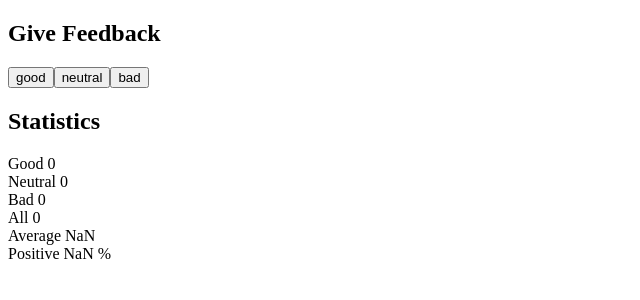
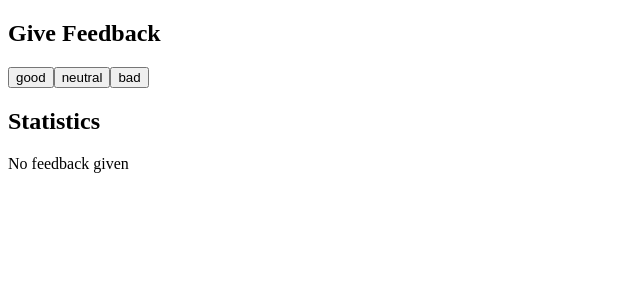
Before and after one commit to codesaure/full-stack-web-development, a React (Vite) app in the folder part1/unicafe/: page / in a window 1280 px wide. Shown: the top 300 px of the page, without its empty margins (0-640 px from the left). Built offline with nearby package versions, Linux system fonts and the light colour scheme.

Commit message:
Exercise 1.9

```diff
--- a/part1/unicafe/src/App.jsx
+++ b/part1/unicafe/src/App.jsx
@@ -10,9 +10,25 @@ const Button = ({ handleClick, text }) => (
   </button>
 )
 
-const Statistics = (props) => (
-  <span>{props.text} {props.score} </span>
-)
+const Statistics = ({ good, neutral, bad }) => {
+  if (good === 0 && neutral === 0 && bad === 0) {
+    return (
+      <div>No feedback given</div>
+    )
+  }
+
+  return (
+    <div>
+      <span> Good {good} </span><br />
+      <span> Neutral {neutral} </span><br />
+      <span> Bad {bad} </span><br />
+      <span> All {good + neutral + bad} </span><br />
+      <span> Average {(good - bad) / (good + neutral + bad)} </span><br />
+      <span> Positive {good / (good + neutral + bad) * 100} </span> % <br />
+    </div>
+  )
+}
+
 
 const App = () => {
   // save clicks of each button to its own state
@@ -24,6 +40,8 @@ const App = () => {
   const increaseNeutral = () => setNeutral(neutral + 1)
   const increaseBad = () => setBad(bad + 1)
 
+
+
   return (
     <div>
       <Headers text="Give Feedback" />
@@ -31,12 +49,7 @@ const App = () => {
       <Button text="neutral" handleClick={increaseNeutral} />
       <Button text="bad" handleClick={increaseBad} />
       <Headers text="Statistics" />
-      <Statistics text="Good" score={good}/><br />
-      <Statistics text="Neutral" score={neutral}/><br />
-      <Statistics text="Bad" score={bad}/><br />
-      <Statistics text="All" score={good + neutral + bad} /><br />
-      <Statistics text="Average" score={(good - bad) / (good + neutral + bad)} /><br />
-      <Statistics text="Positive" score= {good / (good + neutral + bad) * 100} /> % <br />
+      <Statistics good={good} neutral={neutral} bad={bad} /><br />
     </div>
   )
 }
```
